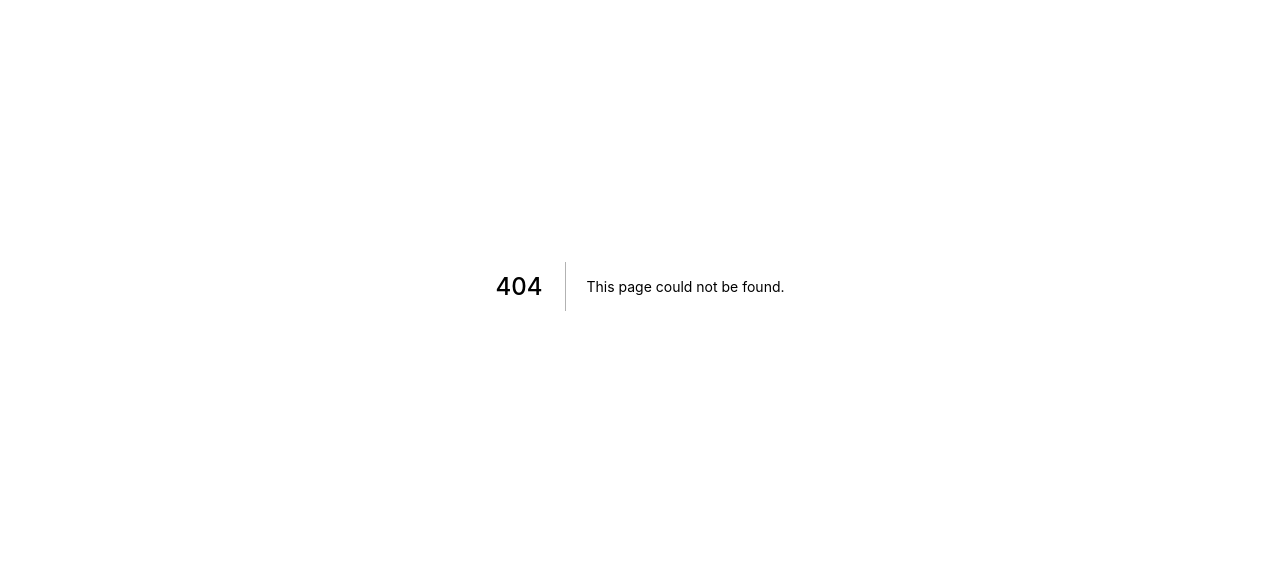
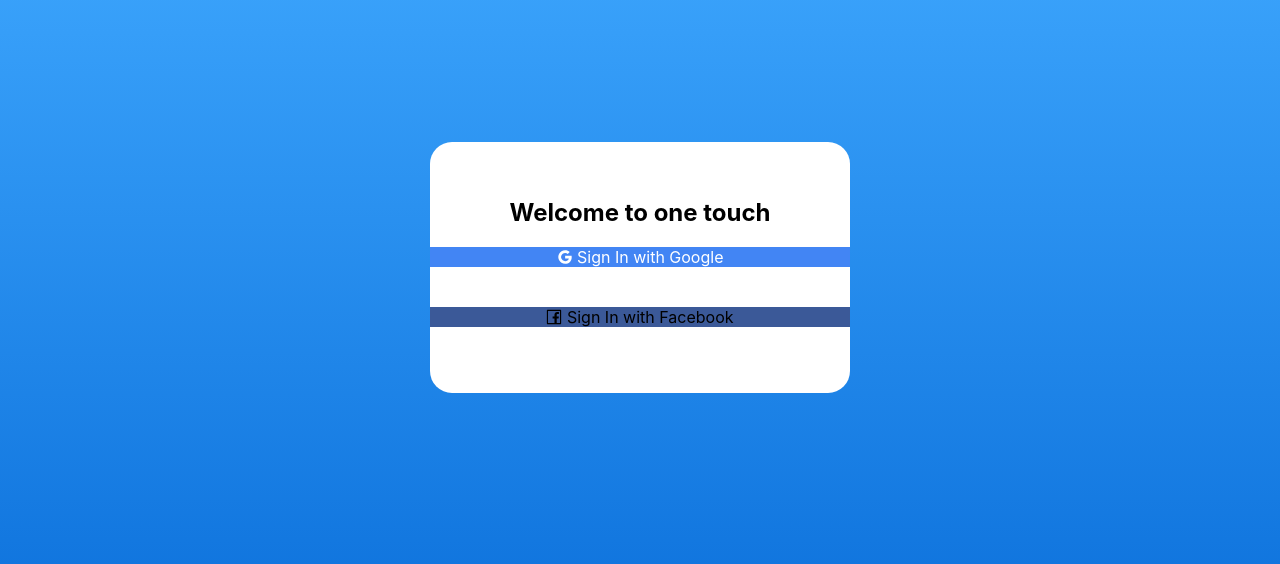
Before and after one commit to bigzeus007/st-sad-project, a Next.js app: page /components/Login in a window 1280 px wide. Before the commit this address had no page. Shown: the part 114-678 px from the top of the page. Built offline with nearby package versions, Linux system fonts and the light colour scheme; no server answers.

Commit message:
ISSUES SOLVED

```diff
--- /dev/null
+++ b/pages/_app.js
@@ -0,0 +1,6 @@
+import './styles/globals.css'
+
+// This default export is required in a new `pages/_app.js` file.
+export default function MyApp({ Component, pageProps }) {
+  return <Component {...pageProps} />
+}
--- /dev/null
+++ b/pages/components/Login.js
@@ -0,0 +1,39 @@
+import React from "react";
+import styles from "./Login.module.css";
+
+import { GoogleOutlined, FacebookOutlined } from "@ant-design/icons";
+
+import firebase from "firebase/compat/app";
+
+import { auth } from "../../firebase";
+
+export default function Login() {
+  return (
+    <div id="login-page" className={styles["login-page"]}>
+      <div id="login-card" className={styles["login-card"]}>
+        <h2>Welcome to one touch</h2>
+
+        <div
+          className={styles["login-button","google"]}
+          onClick={() =>
+            auth.signInWithRedirect(new firebase.auth.GoogleAuthProvider())
+          }
+        >
+          <GoogleOutlined /> Sign In with Google
+        </div>
+
+        <br />
+        <br />
+
+        <div
+          className={styles["login-button","facebook"]}
+          onClick={() =>
+            auth.signInWithRedirect(new firebase.auth.FacebookAuthProvider())
+          }
+        >
+          <FacebookOutlined /> Sign In with Facebook
+        </div>
+      </div>
+    </div>
+  );
+}
--- /dev/null
+++ b/pages/components/Login.module.css
@@ -0,0 +1,82 @@
+
+
+
+.nav-bar {
+  width: 100%;
+  height: 66px;
+  background-color: #002766;
+}
+
+.logo-tab {
+  position: absolute;
+  left: 22px;
+  top: 12px;
+  font-size: 32px;
+  font-weight: 700;
+  color: white;
+}
+
+.logout-tab {
+  position: absolute;
+  top: 22px;
+  right: 22px;
+  color: white;
+  cursor: pointer;
+}
+
+
+/* Login Page */
+
+.login-page {
+  background-image: linear-gradient(#40a9ff, #096dd9);
+  position: absolute;
+  top: 0px;
+  bottom: 0px;
+  left: 0px;
+  right: 0px;
+}
+
+.login-card {
+  position: relative;
+  top: calc(50vh - 144px);
+  left: calc(50vw - 210px);
+  padding-top: 36px;
+  padding-bottom: 66px;
+  width: 420px;
+  text-align: center;
+  background-color: white;
+  border-radius: 22px;
+}
+
+.login-button {
+  cursor: pointer;
+  color: white;
+  padding: 12px;
+  border-radius: 8px;
+  display: inline-block;
+}
+
+.facebook {
+  background-color: #3b5998;
+}
+
+.google {
+  background-color: #4285f4;
+  color: white;
+}
+
+.loading-container {
+  position: absolute;
+  top: 0px;
+  bottom: 0px;
+  left: 0px;
+  right: 0px;
+  background-color: rgb(255, 255, 255, 0.22);
+}
+
+.loading-icon {
+  font-size: 66px;
+  position: relative;
+  left: calc(50vw - 33px);
+  top: calc(50vh - 22px);
+}
--- /dev/null
+++ b/pages/styles/globals.css
@@ -0,0 +1,16 @@
+html,
+body {
+  padding: 0;
+  margin: 0;
+  font-family: -apple-system, BlinkMacSystemFont, Segoe UI, Roboto, Oxygen,
+    Ubuntu, Cantarell, Fira Sans, Droid Sans, Helvetica Neue, sans-serif;
+}
+
+a {
+  color: inherit;
+  text-decoration: none;
+}
+
+* {
+  box-sizing: border-box;
+}
--- /dev/null
+++ b/pages/styles/styles.css
@@ -0,0 +1,16 @@
+html,
+body {
+  padding: 0;
+  margin: 0;
+  font-family: -apple-system, BlinkMacSystemFont, Segoe UI, Roboto, Oxygen,
+    Ubuntu, Cantarell, Fira Sans, Droid Sans, Helvetica Neue, sans-serif;
+}
+
+a {
+  color: inherit;
+  text-decoration: none;
+}
+
+* {
+  box-sizing: border-box;
+}
```
Also changed, not shown: pages/components/Accueil.js (added, +57 -0 lines), pages/components/ExampleDialog.js (added, +24 -0 lines), pages/components/SignOut.js (added, +9 -0 lines).
